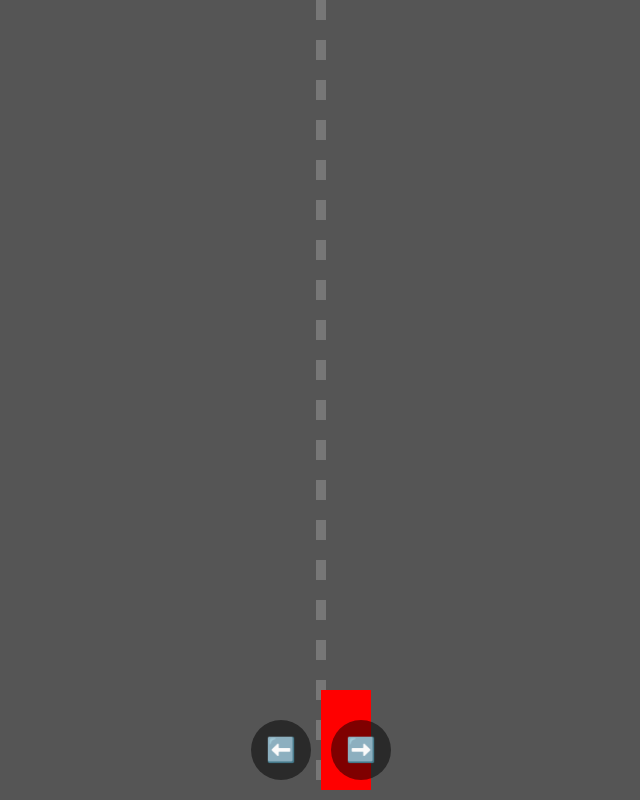
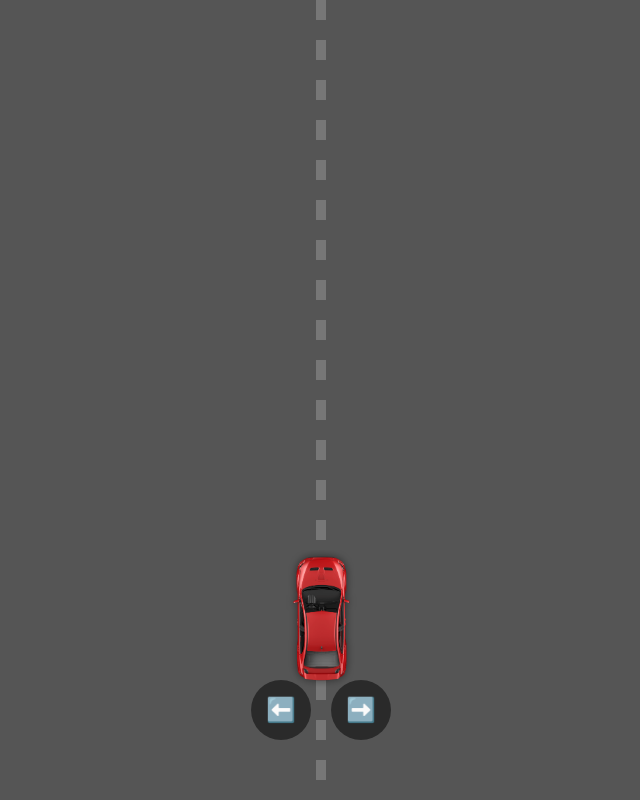
Before and after one commit to OX4D/RACING_GAME, a plain HTML site: page index.html in a window 1280 px wide. Both pictures are taken after a click on the button "Начать игру". Shown: the whole page, without its empty margins (319-959 px from the left). Drawn offline with Linux system fonts and the light colour scheme.

Commit message:
fix game

```diff
--- a/index.html
+++ b/index.html
@@ -11,9 +11,7 @@
     <div id="characterSelect">
         <label for="characters">Выберите персонажа:</label>
         <select id="characters">
-            <option value="car1">Машина 1</option>
-            <option value="car2">Машина 2</option>
-            <option value="car3">Машина 3</option>
+            <option value="car.png" selected>Машина</option>
         </select>
         <button id="startGame">Начать игру</button>
     </div>
--- a/script.js
+++ b/script.js
@@ -7,30 +7,44 @@ const leftButton = document.getElementById('leftButton');
 const rightButton = document.getElementById('rightButton');
 
 let selectedCharacter;
-let carPosition = { x: canvas.width / 2, y: canvas.height - 100 };
-let carWidth = 50;
-let carHeight = 100;
+let carPosition = { x: canvas.width / 2, y: canvas.height - 150 };
 let roadSpeed = 5;
 let roadOffset = 0;
 let moveLeft = false;
 let moveRight = false;
 
+const carImage = new Image();
+carImage.src = 'images/car.png'; // Обновлённый путь к изображению
+
+const originalCarWidth = 613;
+const originalCarHeight = 890;
+const aspectRatio = originalCarWidth / originalCarHeight;
+
+// Установим желаемую высоту машины
+let carHeight = 150; // Например, 150 пикселей
+let carWidth = carHeight * aspectRatio; // Рассчитываем ширину на основе соотношения сторон
+
+carImage.onload = function() {
+    startGameButton.addEventListener('click', () => {
+        selectedCharacter = characterSelect.value;
+        console.log('Выбранный персонаж:', selectedCharacter);
+        characterSelectDiv.style.display = 'none'; // Скрываем выбор персонажа
+        document.getElementById('controls').style.display = 'flex'; // Показываем кнопки управления
+        gameLoop(); // Запускаем игру
+    });
+};
+
 function resizeCanvas() {
     canvas.width = window.innerWidth;
     canvas.height = window.innerHeight;
-    carPosition = { x: canvas.width / 2, y: canvas.height - carHeight - 10 };
+    carPosition = {
+        x: (canvas.width - carWidth) / 2, // Центрируем по горизонтали
+        y: canvas.height - carHeight - 100 // Поднимаем выше, чтобы машина была над стрелками
+    };
 }
 
 window.addEventListener('resize', resizeCanvas);
 resizeCanvas();
-
-startGameButton.addEventListener('click', () => {
-    selectedCharacter = characterSelect.value;
-    console.log('Выбранный персонаж:', selectedCharacter);
-    characterSelectDiv.style.display = 'none'; // Скрываем выбор персонажа
-    document.getElementById('controls').style.display = 'flex'; // Показываем кнопки управления
-    gameLoop(); // Запускаем игру
-});
 
 leftButton.addEventListener('pointerdown', () => moveLeft = true);
 leftButton.addEventListener('pointerup', () => moveLeft = false);
@@ -61,8 +75,7 @@ function drawRoad() {
 }
 
 function drawCar() {
-    ctx.fillStyle = 'red';
-    ctx.fillRect(carPosition.x, carPosition.y, carWidth, carHeight);
+    ctx.drawImage(carImage, carPosition.x, carPosition.y, carWidth, carHeight);
 }
 
 function draw() {
--- a/styles.css
+++ b/styles.css
@@ -38,7 +38,7 @@ body, html {
 
 #controls {
     position: absolute;
-    bottom: 20px;
+    bottom: 60px; /* Было 20px */
     left: 50%;
     transform: translateX(-50%);
     display: flex;
```
Also changed, not shown: images/car.png (added).
